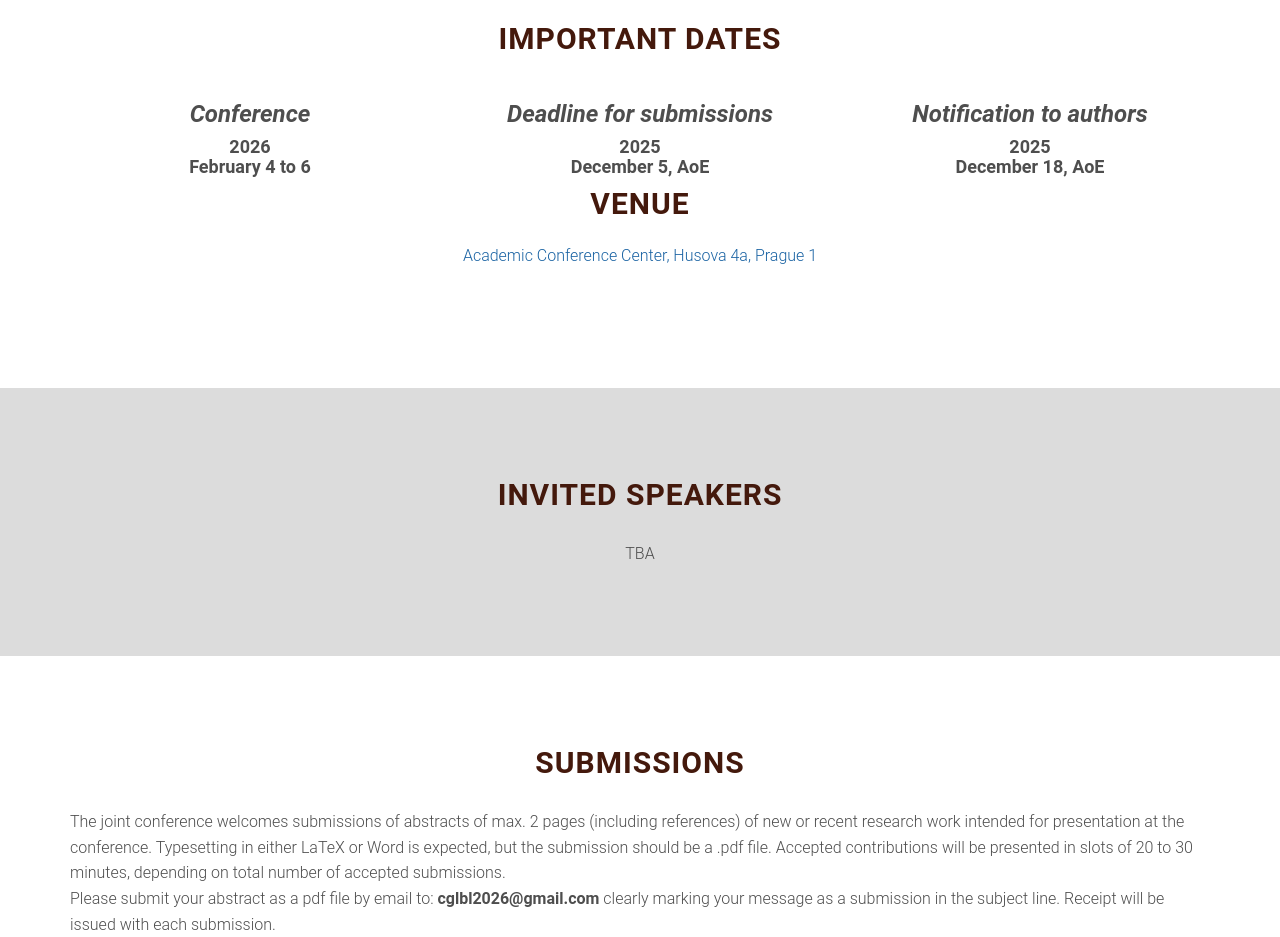
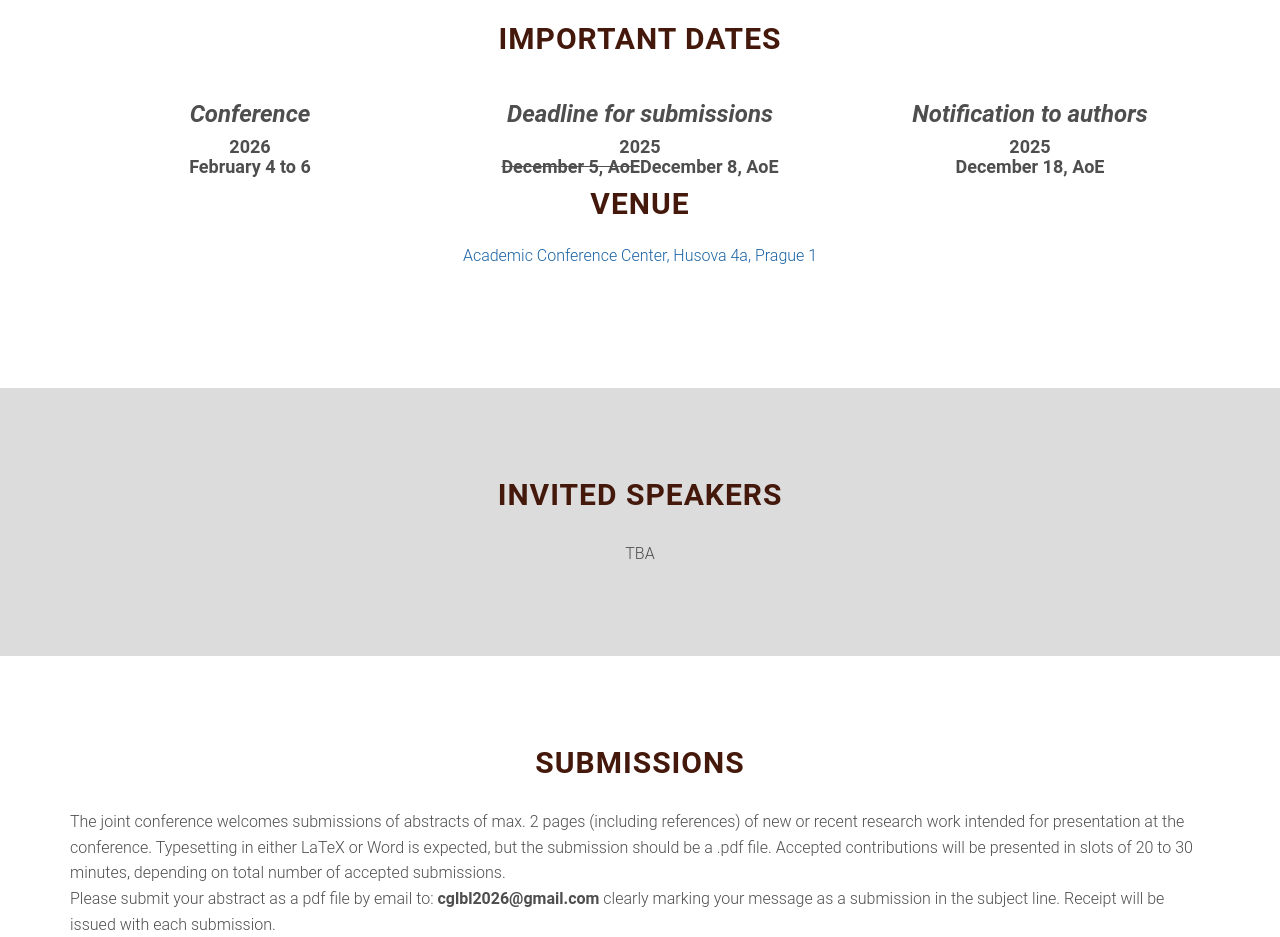
Before and after one commit to cglbl2026/cglbl2026.github.io, a website: page index.html in a window 1280 px wide. Shown: the part 960-1897 px from the top of the page. Drawn offline with Linux system fonts and the light colour scheme; a web font is replaced by a local one.

Commit message:
Update index.html

```diff
--- a/index.html
+++ b/index.html
@@ -137,7 +137,7 @@
                 <div class="col-sm-4">
 
                     <h3><i>Deadline for submissions</i></h3>
-                    <h4>2025<br>December 5, AoE</h4>
+                    <h4>2025<br><s>December 5, AoE</s>December 8, AoE</h4>
 
                 </div>
 
```
